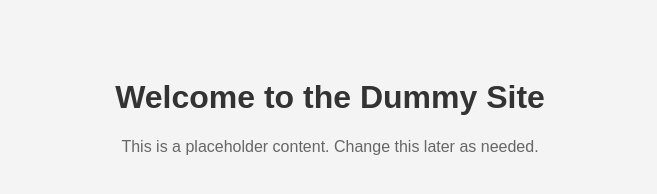
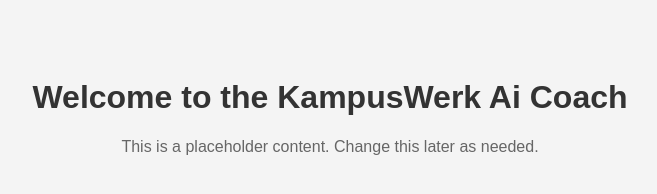
Before and after one commit to monkeymoves/kampuswerkai, a website: page index.html in a window 1280 px wide. Shown: the whole page, without its empty margins (310-967 px from the left). Drawn offline with Linux system fonts and the light colour scheme.

Commit message:
removed build

```diff
--- a/index.html
+++ b/index.html
@@ -7,7 +7,7 @@
     <link rel="stylesheet" href="css/styles.css">
 </head>
 <body>
-    <h1>Welcome to the Dummy Site</h1>
+    <h1>Welcome to the KampusWerk Ai Coach</h1>
     <p>This is a placeholder content. Change this later as needed.</p>
 
     <script src="js/app.js"></script>
```
Also changed, not shown: .github/workflows/main.yml, 2 other files.
